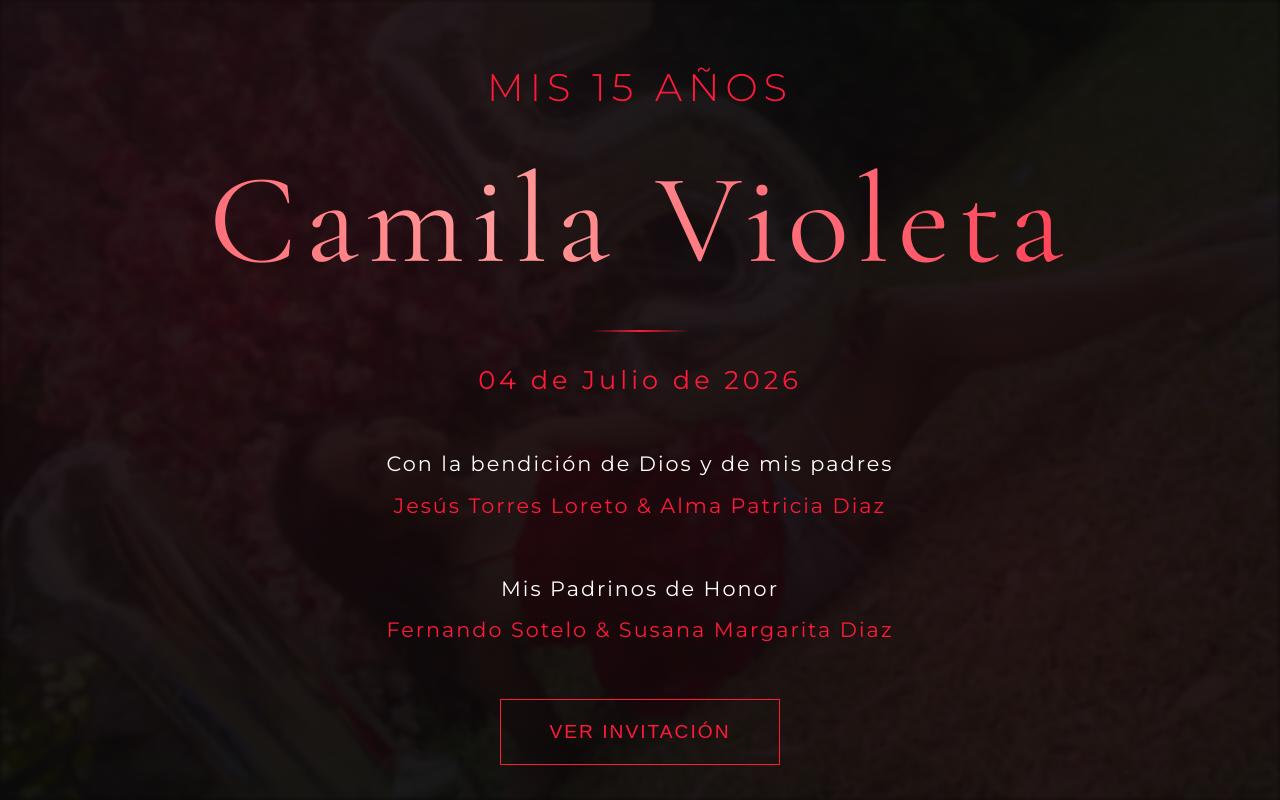
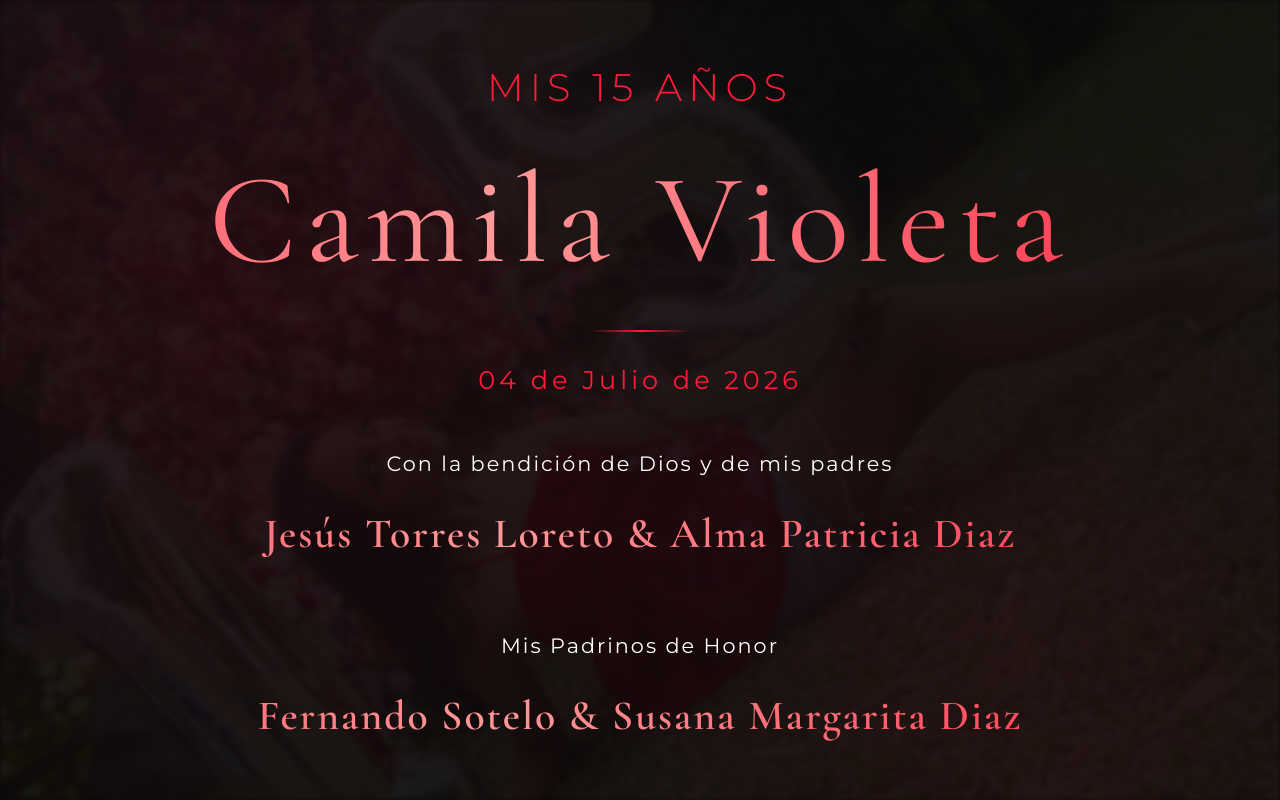
Before and after one commit to abrahammontes/CamilaXV, a plain HTML site: page public/index.html in a window 1280 px wide. Shown: the top 800 px of the page. Drawn offline with nearby package versions, Linux system fonts and the light colour scheme.

Commit message:
Nombres de padres y padrinos con efecto shimmer y doble tamaño

```diff
--- a/public/css/styles.css
+++ b/public/css/styles.css
@@ -202,6 +202,14 @@ h1, h2, h3 {
     background-clip: text;
     -webkit-text-fill-color: transparent;
     animation: shimmer 3s linear infinite;
+}
+
+.names-large {
+    font-size: 2.6rem;
+    font-family: 'Cormorant Garamond', serif;
+    font-weight: 600;
+    margin: 0.5rem 0;
+    text-align: center;
 }
 
 #cover {
--- a/public/index.html
+++ b/public/index.html
@@ -19,10 +19,10 @@
             <p class="cover-date">04 de Julio de 2026</p>
             <div class="cover-honors">
                 <p>Con la bendición de Dios y de mis padres</p>
-                <p class="red-text">Jesús Torres Loreto & Alma Patricia Diaz</p>
+                <p class="shimmer names-large">Jesús Torres Loreto & Alma Patricia Diaz</p>
                 <br>
                 <p>Mis Padrinos de Honor</p>
-                <p class="red-text">Fernando Sotelo & Susana Margarita Diaz</p>
+                <p class="shimmer names-large">Fernando Sotelo & Susana Margarita Diaz</p>
             </div>
             <button class="btn btn-red" onclick="openModal('welcome')">Ver Invitación</button>
         </div>
```
